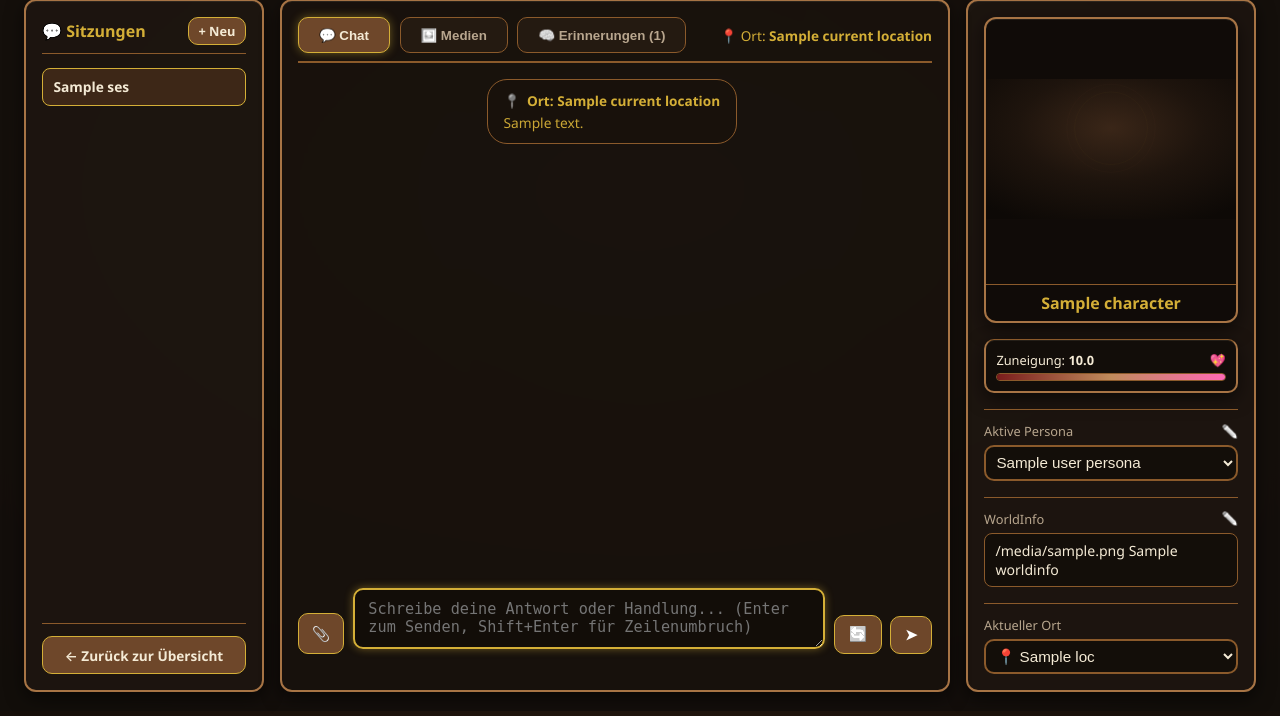
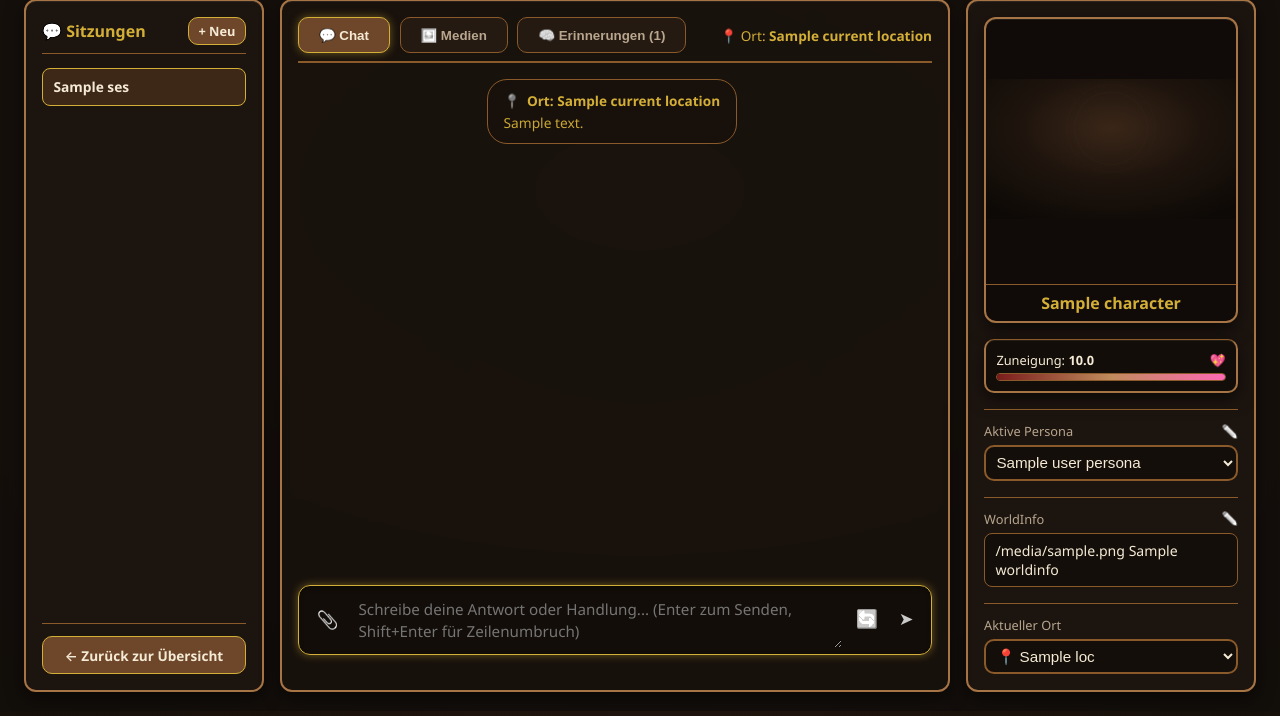
Before and after one commit to Z-Ray-Entertainment/aimo, a Flask app: template flask/templates/chat/session.html in a window 1280 px wide. Shown: the part 89-805 px from the top of the page. Run offline with Flask 3, Linux system fonts and the light colour scheme; the template is opened without the code that fills it: most values are stand-ins (such as "Sample title", 1, 10 or a date in 2020).

Commit message:
Center chat button

```diff
--- a/flask/static/css/theme.css
+++ b/flask/static/css/theme.css
@@ -148,7 +148,7 @@ button.btn:hover {
 
 #chat-abort-btn:hover {
   color: #ff6b6b !important;
-  border-color: #ff6b6b !important;
+  background: rgba(255, 107, 107, 0.15) !important;
   box-shadow: 0 0 8px rgba(255, 107, 107, 0.4);
 }
 
@@ -1011,3 +1011,117 @@ a.add-card-tile:active {
   color: #1a1008;
   box-shadow: 0 0 6px rgba(212, 175, 55, 0.5);
 }
+
+/* Unified Chat Input Box & Overlay Action Buttons */
+.chat-input-box {
+  margin-top: 0.85rem;
+  display: flex;
+  align-items: center;
+  gap: 0.35rem;
+  padding: 0.35rem 0.55rem;
+  background: var(--bg-input);
+  border: 1px solid var(--border-wood-dark);
+  border-radius: var(--radius-card);
+  box-shadow: inset 0 2px 4px rgba(0, 0, 0, 0.4);
+  transition: border-color 0.2s ease, box-shadow 0.2s ease;
+}
+
+.chat-input-box:focus-within {
+  border-color: var(--gold-accent);
+  box-shadow: 0 0 8px var(--gold-glow), inset 0 2px 4px rgba(0, 0, 0, 0.3);
+}
+
+.chat-input-actions-left,
+.chat-input-actions-right {
+  display: flex;
+  align-items: center;
+  align-self: center;
+  gap: 0.2rem;
+  margin: 0;
+}
+
+.chat-input-content {
+  flex: 1;
+  display: flex;
+  flex-direction: column;
+  min-width: 0;
+}
+
+#upload-file-indicator:not(:empty) {
+  font-size: 0.75rem;
+  color: var(--gold-accent);
+  padding: 0.2rem 0.4rem 0.1rem;
+}
+
+#upload-file-indicator:empty {
+  display: none;
+}
+
+.chat-input-box textarea#chat-message-textarea {
+  width: 100%;
+  border: none !important;
+  outline: none !important;
+  background: transparent !important;
+  box-shadow: none !important;
+  padding: 0.4rem 0.35rem !important;
+  margin: 0 !important;
+  resize: vertical !important;
+  min-height: 44px;
+  max-height: 260px;
+  color: var(--text-main);
+  font-family: inherit;
+  font-size: 0.95rem;
+  line-height: 1.45;
+}
+
+.chat-input-box textarea#chat-message-textarea:focus {
+  border: none !important;
+  outline: none !important;
+  box-shadow: none !important;
+}
+
+.chat-overlay-btn {
+  display: inline-flex;
+  align-items: center;
+  justify-content: center;
+  background: transparent;
+  border: none;
+  color: var(--text-muted);
+  cursor: pointer;
+  padding: 0.45rem 0.55rem;
+  border-radius: 6px;
+  font-size: 1.1rem;
+  line-height: 1;
+  transition: color 0.15s ease, background 0.15s ease, transform 0.1s ease, box-shadow 0.15s ease;
+  user-select: none;
+}
+
+.chat-overlay-btn:hover:not(:disabled) {
+  color: var(--gold-accent);
+  background: rgba(212, 175, 55, 0.12);
+  box-shadow: 0 0 6px var(--gold-glow);
+}
+
+.chat-overlay-btn:hover:not(:disabled) .icon-mono {
+  filter: none;
+  transform: scale(1.08);
+}
+
+.chat-overlay-btn .icon-mono {
+  transition: transform 0.15s ease, filter 0.15s ease;
+}
+
+.chat-overlay-btn:active:not(:disabled) {
+  transform: scale(0.92);
+}
+
+.chat-overlay-btn:disabled {
+  opacity: 0.35;
+  cursor: not-allowed;
+}
+
+.chat-overlay-btn.btn-abort-turn:hover {
+  color: #ff6b6b !important;
+  background: rgba(255, 107, 107, 0.15) !important;
+  box-shadow: 0 0 8px rgba(255, 107, 107, 0.4) !important;
+}
--- a/flask/templates/chat/session.html
+++ b/flask/templates/chat/session.html
@@ -152,44 +152,50 @@
         <!-- 60s Countdown Container für Ortswechsel -->
         <div id="location-switch-container"></div>
 
-        <!-- Eingabeleiste unten -->
-        <form id="chat-input-form" style="margin-top: 0.85rem; display: flex; gap: 0.55rem; align-items: flex-end;">
-          <!-- Klammer-Button für Bild-Upload -->
-          <label class="btn" style="padding: 0.6rem 0.8rem; cursor: pointer;" title="Bild anhängen (Vision ALT-Analyse)">
+        <!-- Eingabeleiste unten: Vereinheitlichter Kasten mit Overlay-Buttons -->
+        <form id="chat-input-form" class="chat-input-box">
+          <!-- Links bündig: Attach & optionale ComfyUI-Aktionen -->
+          <div class="chat-input-actions-left">
+            <label class="chat-overlay-btn" title="Bild anhängen (Vision ALT-Analyse)">
               <span class="icon-mono">📎</span>
               <input type="file" name="image" accept=".png,.jpg,.jpeg,.webp" style="display: none;" onchange="document.getElementById('upload-file-indicator').textContent = this.files[0] ? this.files[0].name : '';">
             </label>
 
             {% if comfyui_available %}
               <!-- Zauberstab-Button für ComfyUI Szenenbild -->
-            <button type="button" class="btn btn-sparkle" style="padding: 0.6rem 0.8rem;" onclick="window.chatStream.triggerComfyUIGeneration()" title="Szenenbild mit ComfyUI generieren">
+              <button type="button" class="chat-overlay-btn" onclick="window.chatStream.triggerComfyUIGeneration()" title="Szenenbild mit ComfyUI generieren">
                 <span class="icon-sparkle">✨</span>
               </button>
 
               <!-- Abbrechen-Button während ComfyUI-Bildgenerierung -->
-            <button type="button" id="cancel-image-gen-btn" class="btn btn-danger" style="display: none; padding: 0.6rem 0.85rem;" onclick="window.chatStream.cancelComfyUIGeneration()">
-              ✕ Abbrechen
+              <button type="button" id="cancel-image-gen-btn" class="chat-overlay-btn btn-abort-turn" style="display: none;" onclick="window.chatStream.cancelComfyUIGeneration()" title="Bildgenerierung abbrechen">
+                <span class="icon-mono">✕</span>
               </button>
             {% endif %}
+          </div>
 
-          <div style="flex: 1;">
-            <div id="upload-file-indicator" style="font-size: 0.75rem; color: var(--gold-accent); margin-bottom: 0.2rem;"></div>
+          <!-- Mitte: Textarea ohne eigenen Rahmen & Datei-Indikator -->
+          <div class="chat-input-content">
+            <div id="upload-file-indicator"></div>
             <textarea id="chat-message-textarea" name="message" rows="2" placeholder="Schreibe deine Antwort oder Handlung... (Enter zum Senden, Shift+Enter für Zeilenumbruch)"></textarea>
           </div>
 
+          <!-- Rechts: Re-Generate, Abort & Senden als Overlay-Buttons -->
+          <div class="chat-input-actions-right">
             <!-- Re-Generate Button links vor dem Senden-Button -->
-          <button type="button" id="chat-regenerate-btn" class="btn" style="padding: 0.6rem 0.85rem;" onclick="window.chatStream.regenerateLastTurn()" title="Antwort neu generieren (Re-Generate) – Ersetzt die letzte KI-Antwort bzw. wiederholt die Generierung">
+            <button type="button" id="chat-regenerate-btn" class="chat-overlay-btn" onclick="window.chatStream.regenerateLastTurn()" title="Antwort neu generieren (Re-Generate) – Ersetzt die letzte KI-Antwort bzw. wiederholt die Generierung">
               <span class="icon-mono">🔄</span>
             </button>
 
             <!-- Abbrechen-Button während aktiver Antwort-Generierung -->
-          <button type="button" id="chat-abort-btn" class="btn btn-abort-turn" style="display: none; background: none; border: 1px solid var(--border-wood-dark); color: var(--text-muted); cursor: pointer; padding: 0.6rem 0.85rem; border-radius: var(--radius-btn);" onclick="window.chatStream.abortTurn()" title="Antwort-Generierung abbrechen">
+            <button type="button" id="chat-abort-btn" class="chat-overlay-btn btn-abort-turn" style="display: none;" onclick="window.chatStream.abortTurn()" title="Antwort-Generierung abbrechen">
               <span class="icon-mono">✕</span>
             </button>
 
-          <button type="submit" id="chat-send-btn" class="btn" style="padding: 0.6rem 0.85rem;" title="Nachricht senden (Enter)">
+            <button type="submit" id="chat-send-btn" class="chat-overlay-btn" title="Nachricht senden (Enter)">
               <span class="icon-mono">➤</span>
             </button>
+          </div>
         </form>
       </div>
 
```
Lines whose indentation alone changed are shown as unchanged.
